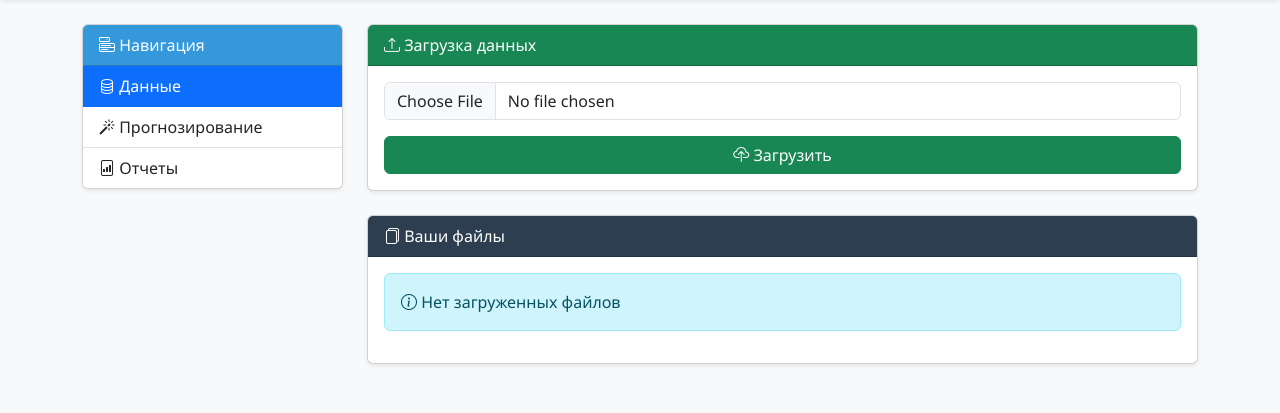
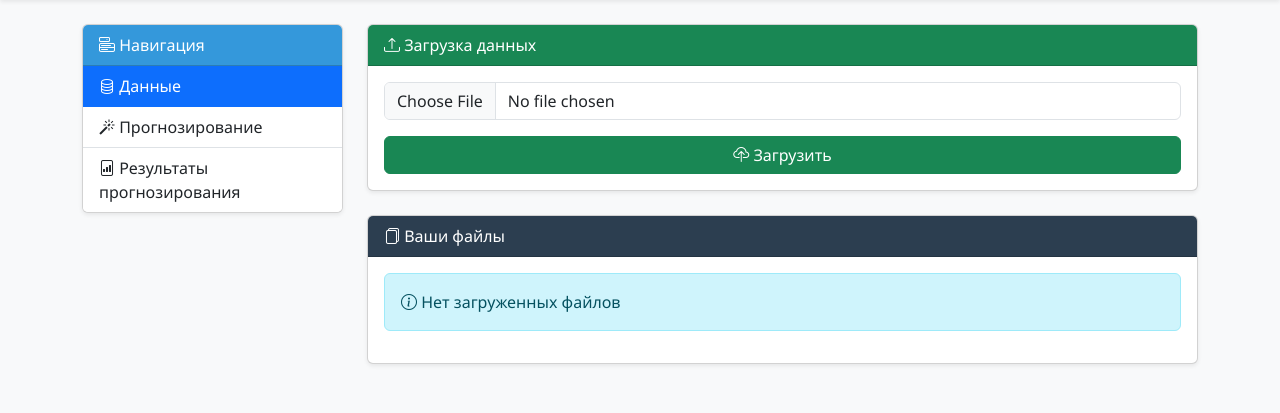
Before and after one commit to Levushka46/diplom_test, a Flask app: page /dashboard in a window 1280 px wide. Shown: the part 56-469 px from the top of the page. Run offline with Flask 3, Linux system fonts and the light colour scheme; the visitor is signed in with stand-in values (Sample User, id 1); data that the repository does not hold is empty; some libraries are stand-ins or nearby versions.

Commit message:
Forecast results tab

```diff
--- a/templates/dashboard.html
+++ b/templates/dashboard.html
@@ -22,7 +22,7 @@
                 <a href="#reports"
                    class="list-group-item list-group-item-action"
                    data-bs-toggle="tab">
-                    <i class="bi bi-file-bar-graph"></i> Отчеты
+                    <i class="bi bi-file-bar-graph"></i> Результаты прогнозирования
                 </a>
             </div>
         </div>
@@ -174,11 +174,11 @@
                 </div>
             </div>
 
-            <!-- Вкладка "Отчеты" -->
+            <!-- Вкладка "Результат прогнозирования" -->
             <div class="tab-pane fade" id="reports">
                 <div class="card shadow-sm">
                     <div class="card-header bg-info text-white">
-                        <i class="bi bi-pie-chart"></i> Отчеты
+                        <i class="bi bi-pie-chart"></i> Результат прогнозирования
                     </div>
                     <div class="card-body">
                         <!-- Навигация по моделям -->
```
